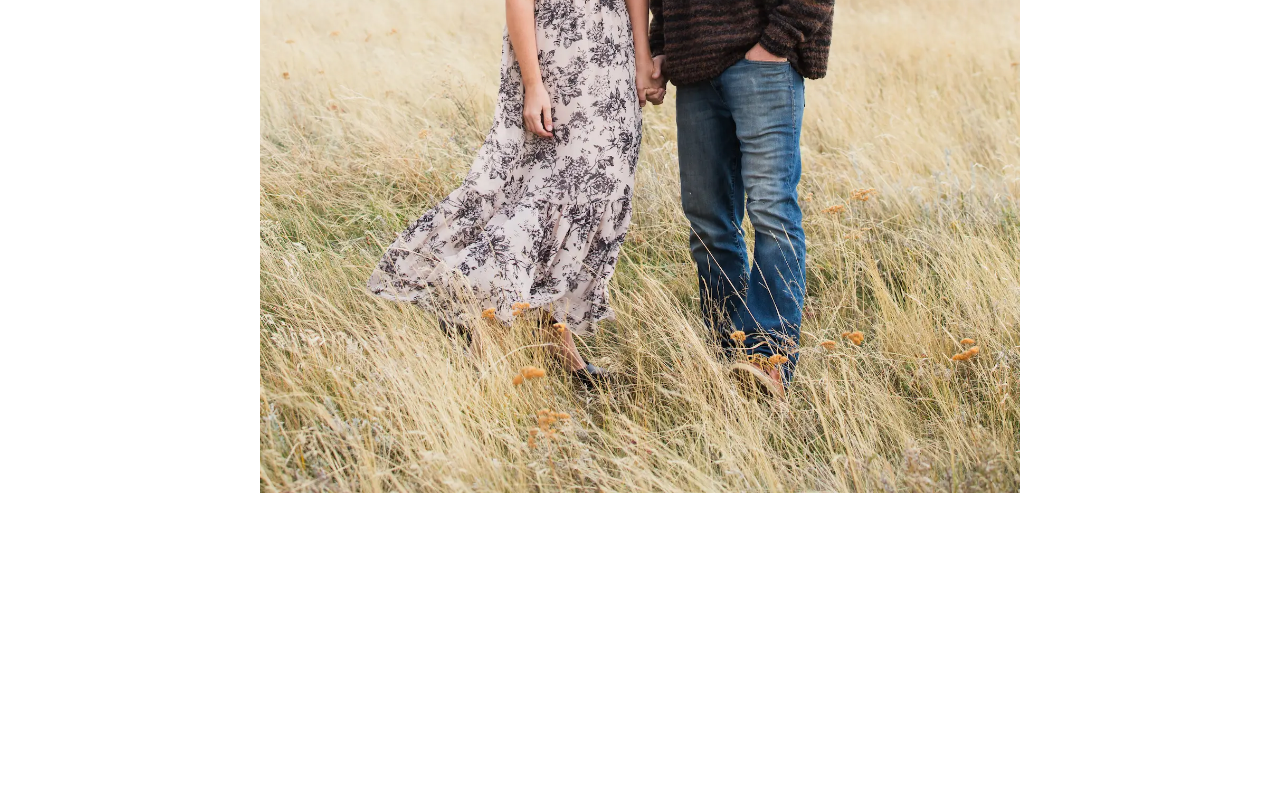
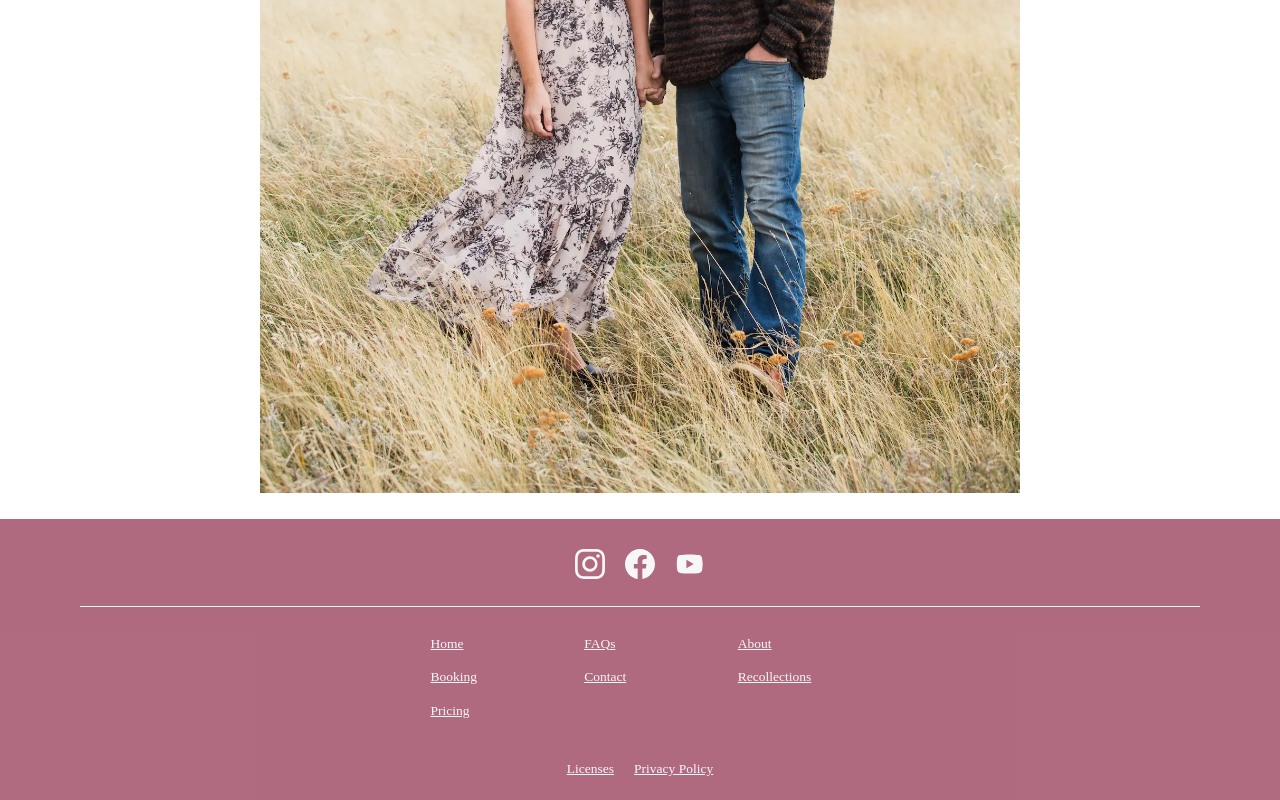
Before and after one commit to lindythomps/freddys-on-main, a plain HTML site: page about.html in a window 1280 px wide. Shown: the part 4194-4994 px from the top of the page. Before the commit the page ends 4713 px from the top, so only its background shows below. Drawn offline with Linux system fonts and the light colour scheme.

Commit message:
updating links

```diff
--- a/about.html
+++ b/about.html
@@ -69,6 +69,35 @@
                 </div>
             </section>
         </main>
+        <footer>
+            <ul class="flex-container">
+                <li><a href="https://www.instagram.com/freddysonmain/" target="_blank"><svg xmlns="http://www.w3.org/2000/svg" fill="currentColor" class="bi bi-instagram" viewBox="0 0 16 16">
+                    <path d="M8 0C5.829 0 5.556.01 4.703.048 3.85.088 3.269.222 2.76.42a3.9 3.9 0 0 0-1.417.923A3.9 3.9 0 0 0 .42 2.76C.222 3.268.087 3.85.048 4.7.01 5.555 0 5.827 0 8.001c0 2.172.01 2.444.048 3.297.04.852.174 1.433.372 1.942.205.526.478.972.923 1.417.444.445.89.719 1.416.923.51.198 1.09.333 1.942.372C5.555 15.99 5.827 16 8 16s2.444-.01 3.298-.048c.851-.04 1.434-.174 1.943-.372a3.9 3.9 0 0 0 1.416-.923c.445-.445.718-.891.923-1.417.197-.509.332-1.09.372-1.942C15.99 10.445 16 10.173 16 8s-.01-2.445-.048-3.299c-.04-.851-.175-1.433-.372-1.941a3.9 3.9 0 0 0-.923-1.417A3.9 3.9 0 0 0 13.24.42c-.51-.198-1.092-.333-1.943-.372C10.443.01 10.172 0 7.998 0zm-.717 1.442h.718c2.136 0 2.389.007 3.232.046.78.035 1.204.166 1.486.275.373.145.64.319.92.599s.453.546.598.92c.11.281.24.705.275 1.485.039.843.047 1.096.047 3.231s-.008 2.389-.047 3.232c-.035.78-.166 1.203-.275 1.485a2.5 2.5 0 0 1-.599.919c-.28.28-.546.453-.92.598-.28.11-.704.24-1.485.276-.843.038-1.096.047-3.232.047s-2.39-.009-3.233-.047c-.78-.036-1.203-.166-1.485-.276a2.5 2.5 0 0 1-.92-.598 2.5 2.5 0 0 1-.6-.92c-.109-.281-.24-.705-.275-1.485-.038-.843-.046-1.096-.046-3.233s.008-2.388.046-3.231c.036-.78.166-1.204.276-1.486.145-.373.319-.64.599-.92s.546-.453.92-.598c.282-.11.705-.24 1.485-.276.738-.034 1.024-.044 2.515-.045zm4.988 1.328a.96.96 0 1 0 0 1.92.96.96 0 0 0 0-1.92m-4.27 1.122a4.109 4.109 0 1 0 0 8.217 4.109 4.109 0 0 0 0-8.217m0 1.441a2.667 2.667 0 1 1 0 5.334 2.667 2.667 0 0 1 0-5.334"/>
+                    </svg></a></li>
+                <li><a href="https://www.facebook.com/freddysonmain" target="_blank"><svg xmlns="http://www.w3.org/2000/svg" fill="currentColor" class="bi bi-facebook" viewBox="0 0 16 16">
+                    <path d="M16 8.049c0-4.446-3.582-8.05-8-8.05C3.58 0-.002 3.603-.002 8.05c0 4.017 2.926 7.347 6.75 7.951v-5.625h-2.03V8.05H6.75V6.275c0-2.017 1.195-3.131 3.022-3.131.876 0 1.791.157 1.791.157v1.98h-1.009c-.993 0-1.303.621-1.303 1.258v1.51h2.218l-.354 2.326H9.25V16c3.824-.604 6.75-3.934 6.75-7.951"/>
+                    </svg></a></li>
+                <li><a href="#"><svg xmlns="http://www.w3.org/2000/svg" x="0px" y="0px" viewBox="0 0 50 50" fill="currentColor">
+                    <path d="M 44.898438 14.5 C 44.5 12.300781 42.601563 10.699219 40.398438 10.199219 C 37.101563 9.5 31 9 24.398438 9 C 17.800781 9 11.601563 9.5 8.300781 10.199219 C 6.101563 10.699219 4.199219 12.199219 3.800781 14.5 C 3.398438 17 3 20.5 3 25 C 3 29.5 3.398438 33 3.898438 35.5 C 4.300781 37.699219 6.199219 39.300781 8.398438 39.800781 C 11.898438 40.5 17.898438 41 24.5 41 C 31.101563 41 37.101563 40.5 40.601563 39.800781 C 42.800781 39.300781 44.699219 37.800781 45.101563 35.5 C 45.5 33 46 29.398438 46.101563 25 C 45.898438 20.5 45.398438 17 44.898438 14.5 Z M 19 32 L 19 18 L 31.199219 25 Z"></path>
+                    </svg></a></li>
+            </ul>
+            <nav class="flex-container">
+                <ul class="flex-container">
+                    <li><a href="index.html">Home</a></li>
+                    <li><a href="index.html#faqs">FAQs</a></li>
+                    <li><a href="index.html#about">About</a></li>
+                    <li><a href="index.html#booking">Booking</a></li>
+                    <li><a href="index.html#contact">Contact</a></li>
+                    <li><a href="index.html#gallery">Recollections</a></li>
+                    <li><a href="index.html#pricing">Pricing</a></li>
+                </ul>
+            </nav>
+            <!-- <p>Photos by <a href="https://www.loveandbelovedphoto.com/" target="_blank">Love and Be Loved Photo</a>, <a href="https://www.maloriereiterphoto.com/" target="_blank">Malorie Reiter</a>, and <a href="https://www.instagram.com/karawynderphotography/" target="_blank">Kara Wynder</a>.</p>   -->
+            <ul class="flex-container">
+                <li><a href="license.txt">Licenses</a></li>
+                <li><a href="privacy.txt">Privacy Policy</a></li>
+            </ul>
+        </footer>
 		<script src="js/main.js"></script>
 	</body>
 </html>
```
Also changed, not shown: index.html (+1 -1 lines).
